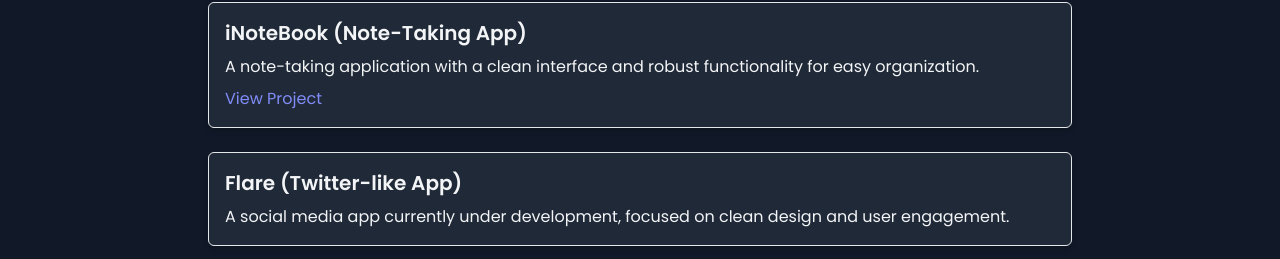
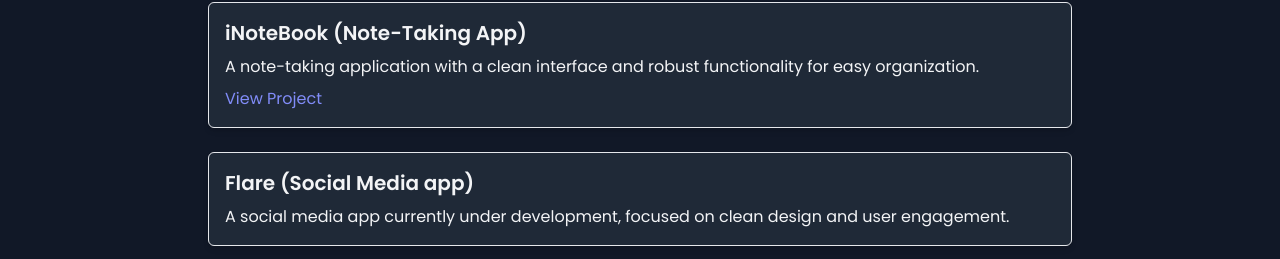
Before and after one commit to rahuljat1349/Portfolio, a React (Vite) app: page / in a window 1280 px wide. Shown: the part 916-1175 px from the top of the page. Built offline with nearby package versions, Linux system fonts and the light colour scheme.

Commit message:
fix typos

```diff
--- a/src/App.jsx
+++ b/src/App.jsx
@@ -133,7 +133,7 @@ const PortfolioPage = () => {
                 link: "https://i-note-book1.vercel.app/",
               },
               {
-                title: "Flare (Twitter-like App)",
+                title: "Flare (Social Media app)",
                 description:
                   "A social media app currently under development, focused on clean design and user engagement.",
               },
```
